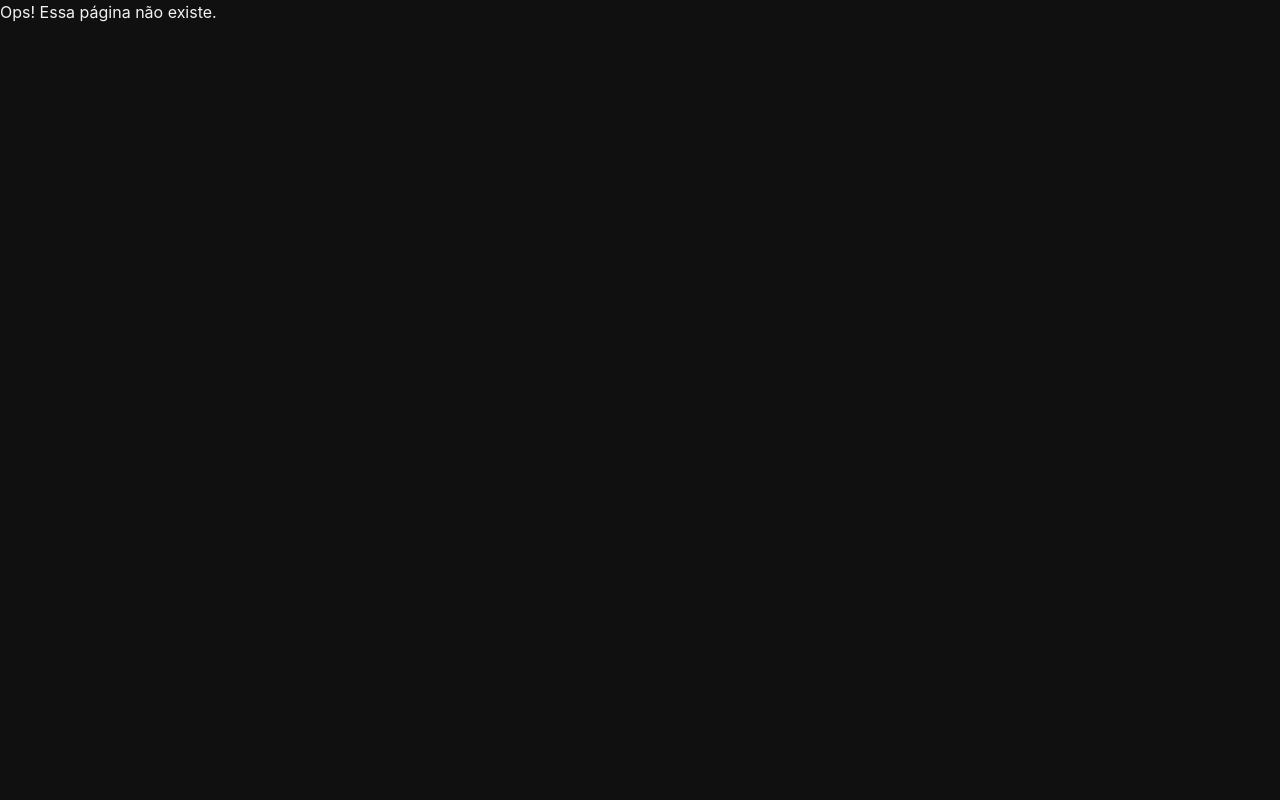
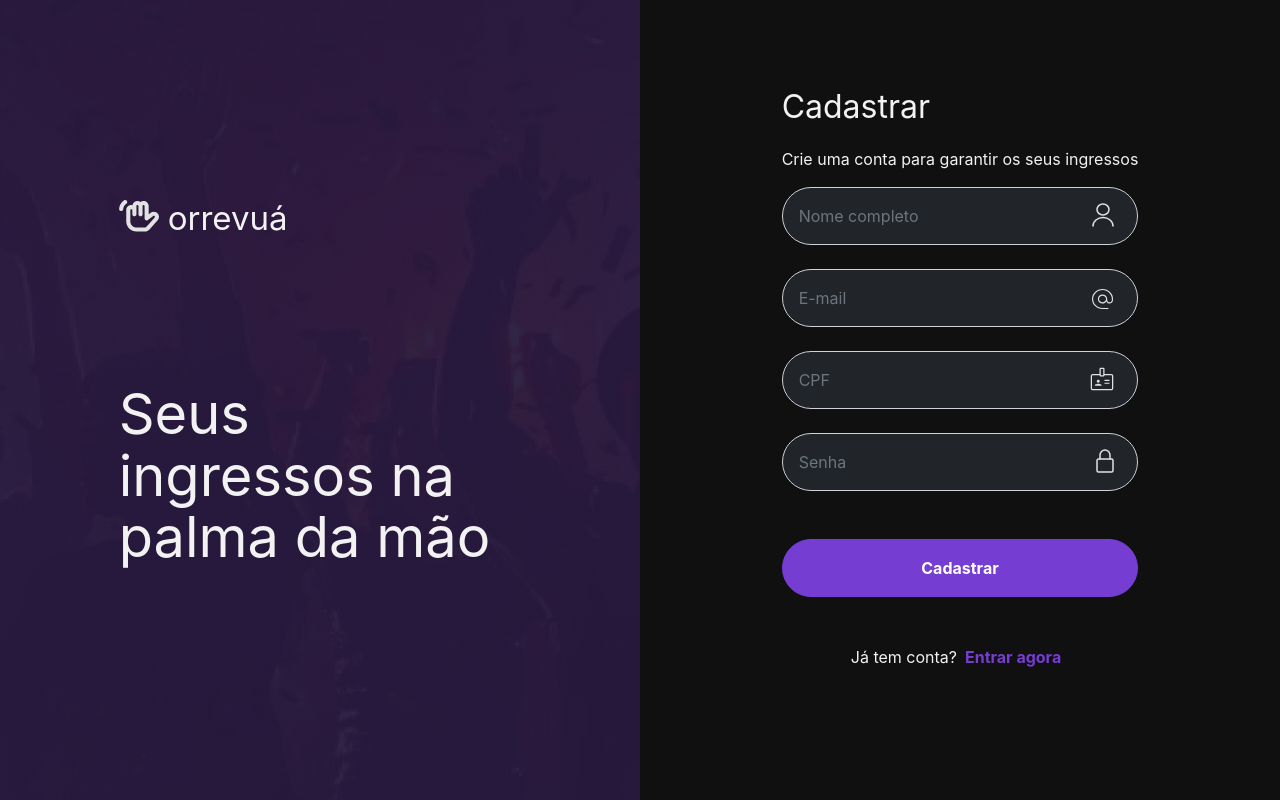
Before and after one commit to VerasThiago/orrevua, a React (Create React App) app in the folder web/: page /signup in a window 1280 px wide. Built offline with nearby package versions, Linux system fonts and the light colour scheme; no server answers.

Commit message:
Feat signup page (#72)

```diff
--- a/web/src/App.js
+++ b/web/src/App.js
@@ -19,6 +19,7 @@ import AuthProvider from './services/auth';
 
 import 'react-toastify/dist/ReactToastify.min.css';
 import './App.css';
+import SignUp from './pages/signUp ';
 
 export const AuthContext = createContext();
 
@@ -69,6 +70,8 @@ export default function App() {
               </PrivateRoute>
             }
           />
+          <Route exact path="/signup" element={<SignUp />} />
+
           <Route path="*" element={<NotFound />} />
         </Routes>
       </BrowserRouter>
--- a/web/src/components/ticket/userTicketHeader.js
+++ b/web/src/components/ticket/userTicketHeader.js
@@ -5,7 +5,7 @@ import { apiRequest } from '../../services/api';
 import alertMessage from '../alertMessage';
 import CircleAvatar from '../circleAvatar';
 
-export default function UserTicketHeader({ owner, ticket, reloadTickets, hideDelete }) {
+export default function UserTicketHeader({ ticket, reloadTickets, hideDelete }) {
   const { userData } = useContext(AuthContext);
 
   const handleDelete = () => {
--- a/web/src/pages/login/index.js
+++ b/web/src/pages/login/index.js
@@ -2,7 +2,7 @@ import React, { useContext } from 'react';
 import './index.scss';
 import { LockOutlined, UserOutlined } from '@ant-design/icons';
 import { Form, Input } from 'antd';
-import { useNavigate, useLocation } from 'react-router-dom';
+import { useNavigate, useLocation, NavLink } from 'react-router-dom';
 import { AuthContext } from '../../App';
 import HomeSidebar from '../../components/homeSidebar';
 
@@ -73,9 +73,11 @@ export default function Login() {
               />
             </Form.Item>
             <div className="d-flex justify-content-end pb-5">
-              <a className="login-forgot-password fw-bold text-decoration-none" href="">
+              <NavLink
+                to={'/forgot_password'}
+                className="login-forgot-password fw-bold text-decoration-none">
                 Esqueceu a senha?
-              </a>
+              </NavLink>
             </div>
             <Form.Item>
               <button type="submit" className="btn btn-primary w-100 rounded-pill py-3">
@@ -84,10 +86,9 @@ export default function Login() {
               <div className="d-flex justify-content-center p-5">
                 <p className="login-signup-forms">
                   Não tem conta?
-                  <a className="text-decoration-none fw-bold" href="">
-                    {' '}
+                  <NavLink to={'/signup'} className="mx-2 text-decoration-none fw-bold">
                     Cadastre-se
-                  </a>
+                  </NavLink>
                 </p>
               </div>
             </Form.Item>
--- /dev/null
+++ b/web/src/pages/signUp /index.js
@@ -0,0 +1,150 @@
+import React, { useState } from 'react';
+import { ReactComponent as IconEmail } from '../../images/alternate_email.svg';
+import { ReactComponent as IconName } from '../../images/name_icon.svg';
+import { ReactComponent as IconCpf } from '../../images/badge.svg';
+import { ReactComponent as IconPassowrd } from '../../images/password.svg';
+
+import { apiRequest } from '../../services/api';
+import alertMessage from '../../components/alertMessage';
+import InputIcon from '../../components/inputIcon';
+import HomeSidebar from '../../components/homeSidebar';
+import { formatCpf, formatToRequestCpf } from '../../utils';
+import { NavLink } from 'react-router-dom';
+
+export default function SignUp() {
+  const [user, setUser] = useState({ name: '', cpf: '', email: '', password: '' });
+
+  const handleChange = (event) => {
+    const value = event.target.value;
+    if (event.target.name === 'cpf') {
+      setUser({
+        ...user,
+        [event.target.name]: formatCpf(value)
+      });
+    } else {
+      setUser({
+        ...user,
+        [event.target.name]: value
+      });
+    }
+  };
+
+  const onFinish = async (event) => {
+    event.preventDefault();
+    console.log(formatToRequestCpf(user.cpf));
+    if (user.name === '') {
+      alertMessage('error', 'Informe seu nome!');
+    } else if (user.email === '') {
+      alertMessage('error', 'Informe seu email!');
+    } else if (user.password === '') {
+      alertMessage('error', 'Insira uma senha');
+    } else if (user.cpf === '') {
+      alertMessage('error', 'Informe seu cpf!');
+    } else {
+      apiRequest('login', 'login/v0/user/signup', 'post', {
+        name: user.name,
+        username: formatToRequestCpf(user.cpf),
+        email: user.email,
+        cpf: formatToRequestCpf(user.cpf),
+        password: user.password
+      })
+        .then(async (response) => {
+          if (response.ok) {
+            alertMessage('success', 'Você recebeu um email para confirmar sua conta!');
+            event.target.reset();
+          } else {
+            alertMessage('error', 'Ocorreu um erro inesperado');
+          }
+        })
+        .catch(() => {
+          alertMessage('error', 'Ocorreu um erro inesperado');
+        });
+    }
+  };
+
+  return (
+    <div className="row vh-100 m-0">
+      <HomeSidebar />
+      <div className="col-lg-6 col-md-12 bg-secondary d-flex flex-column align-items-center justify-content-center">
+        <div className="px-4" style={{ maxWidth: '450px' }}>
+          <div>
+            <p className="fs-2">Cadastrar</p>
+          </div>
+          <div>
+            <p>Crie uma conta para garantir os seus ingressos</p>
+          </div>
+          <div>
+            <form id="forgot_password" onSubmit={onFinish}>
+              <div className="mb-4">
+                <InputIcon
+                  id="name"
+                  name="name"
+                  type="text"
+                  value={user.name}
+                  className="form-control rounded-pill p-3 bg-dark"
+                  aria-describedby="name"
+                  placeholder="Nome completo"
+                  onChange={handleChange}
+                  icon={<IconName />}
+                />
+              </div>
+              <div className="mb-4">
+                <InputIcon
+                  id="email"
+                  name="email"
+                  type="email"
+                  value={user.email}
+                  className="form-control rounded-pill p-3 bg-dark"
+                  aria-describedby="email"
+                  placeholder="E-mail"
+                  onChange={handleChange}
+                  icon={<IconEmail />}
+                />
+              </div>
+              <div className="mb-4">
+                <InputIcon
+                  id="cpf"
+                  name="cpf"
+                  type="text"
+                  value={user.cpf}
+                  className="form-control rounded-pill p-3 bg-dark"
+                  aria-describedby="cpf"
+                  placeholder="CPF"
+                  onChange={handleChange}
+                  icon={<IconCpf />}
+                />
+              </div>
+              <div>
+                <InputIcon
+                  id="password"
+                  name="password"
+                  type="password"
+                  value={user.password}
+                  className="form-control rounded-pill p-3 bg-dark"
+                  aria-describedby="password"
+                  placeholder="Senha"
+                  onChange={handleChange}
+                  icon={<IconPassowrd />}
+                />
+              </div>
+
+              <div>
+                <button
+                  type="submit"
+                  className="btn btn-primary w-100 rounded-pill py-3 mt-5 fw-bold">
+                  Cadastrar
+                </button>
+              </div>
+            </form>
+            <p className="text-center my-5">
+              Já tem conta?
+              <NavLink to={'/login'} className="mx-2 text-decoration-none fw-bold">
+                Entrar agora
+              </NavLink>
+            </p>
+          </div>
+        </div>
+      </div>
+    </div>
+  );
+}
--- a/web/src/utils/index.js
+++ b/web/src/utils/index.js
@@ -22,3 +22,7 @@ export function formatCpf(cpf) {
     .replace(/(\d{3})(\d{1,2})/, '$1-$2')
     .replace(/(-\d{2})\d+?$/, '$1');
 }
+
+export function formatToRequestCpf(cpf) {
+  return cpf.split('.').join('').replace('-', '');
+}
```
Also changed, not shown: web/src/images/name_icon.svg (added), web/src/images/password.svg (added).
